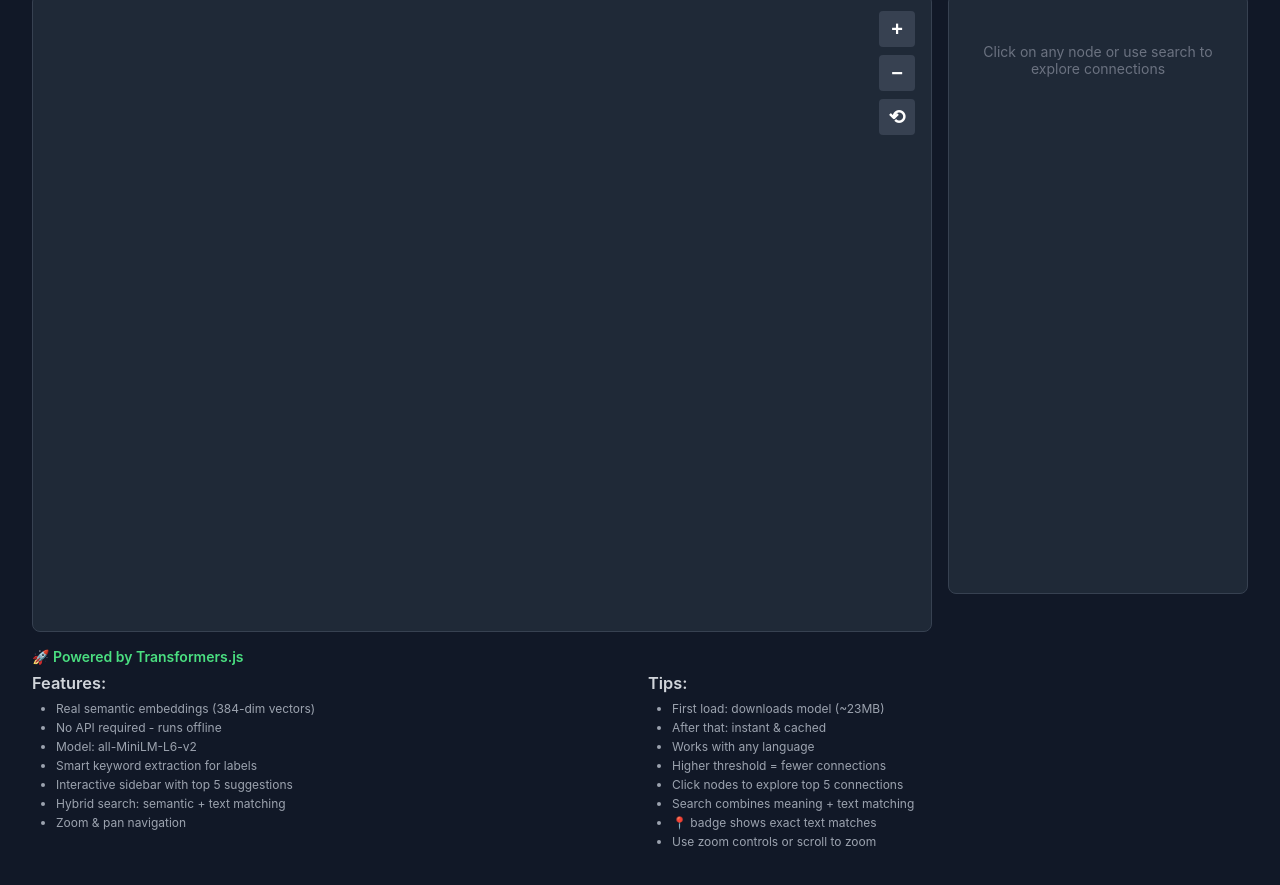
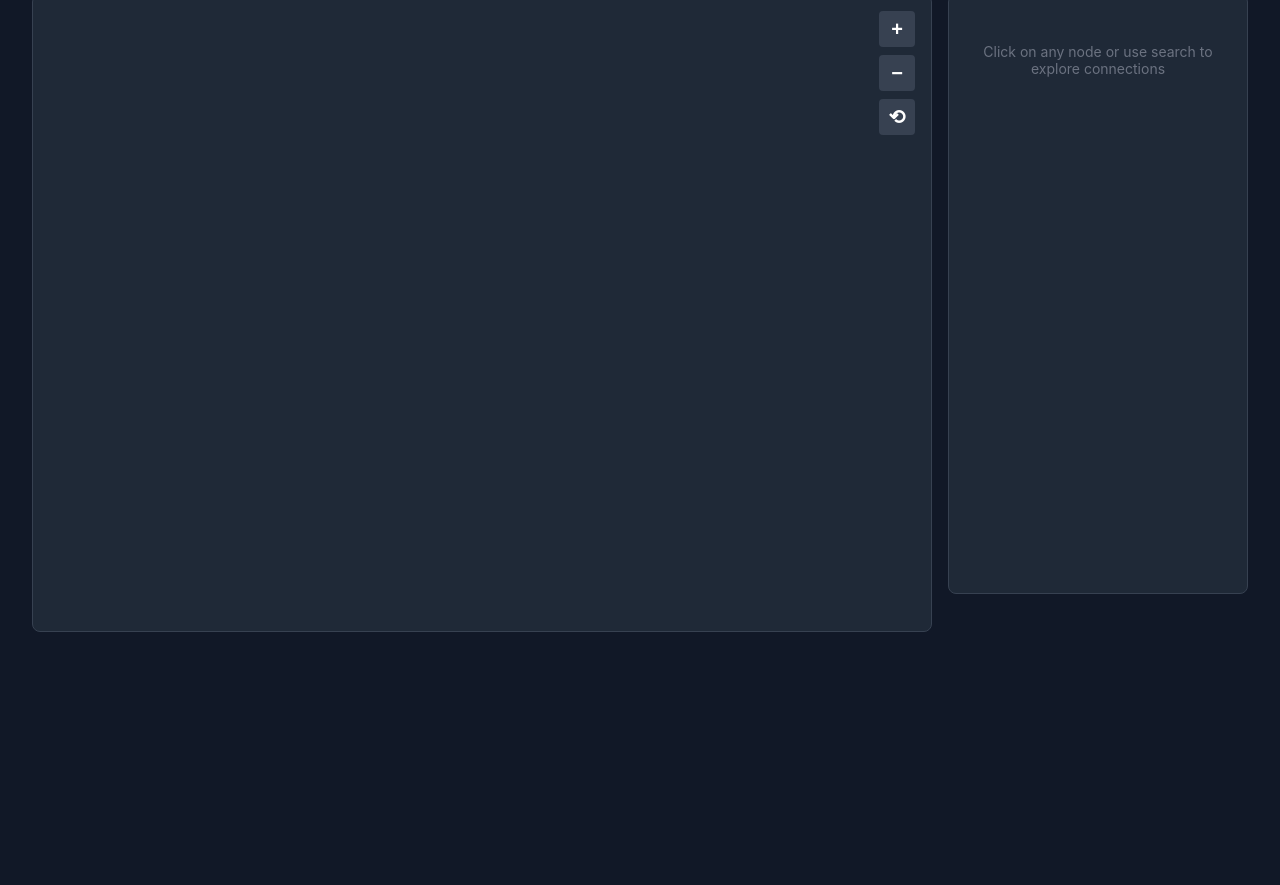
Before and after one commit to dhvl1992/dup_verse, a plain HTML site: page index.html in a window 1280 px wide. Shown: the part 356-1241 px from the top of the page. After the commit the page ends 1036 px from the top, so only its background shows below. Drawn offline with nearby package versions, Linux system fonts and the light colour scheme.

Commit message:
Update index.html

```diff
--- a/index.html
+++ b/index.html
@@ -372,37 +372,6 @@
 
                     <div class="suggestions-title">Top 5 Connected Nodes</div>
                     <div id="suggestions"></div>
-                </div>
-            </div>
-        </div>
-
-        <div class="info">
-            <div class="info-title">🚀 Powered by Transformers.js</div>
-            <div class="info-grid">
-                <div class="info-section">
-                    <h3>Features:</h3>
-                    <ul>
-                        <li>Real semantic embeddings (384-dim vectors)</li>
-                        <li>No API required - runs offline</li>
-                        <li>Model: all-MiniLM-L6-v2</li>
-                        <li>Smart keyword extraction for labels</li>
-                        <li>Interactive sidebar with top 5 suggestions</li>
-                        <li>Hybrid search: semantic + text matching</li>
-                        <li>Zoom & pan navigation</li>
-                    </ul>
-                </div>
-                <div class="info-section">
-                    <h3>Tips:</h3>
-                    <ul>
-                        <li>First load: downloads model (~23MB)</li>
-                        <li>After that: instant & cached</li>
-                        <li>Works with any language</li>
-                        <li>Higher threshold = fewer connections</li>
-                        <li>Click nodes to explore top 5 connections</li>
-                        <li>Search combines meaning + text matching</li>
-                        <li>📍 badge shows exact text matches</li>
-                        <li>Use zoom controls or scroll to zoom</li>
-                    </ul>
                 </div>
             </div>
         </div>
```
